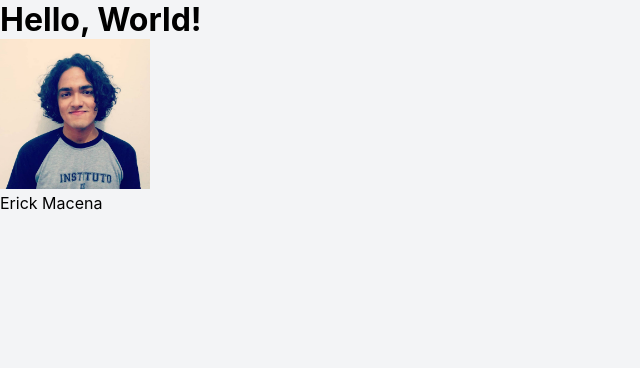
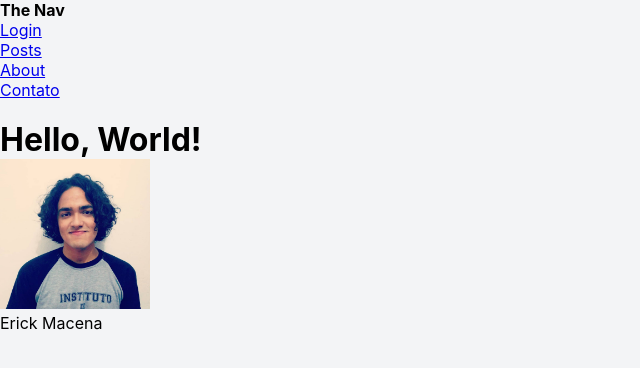
Before and after one commit to Des-web/Blogeek, a React (Create React App) app in the folder web/: page / in a window 1280 px wide. Shown: the top 368 px of the page, without its empty margins (0-640 px from the left). Built offline with nearby package versions, Linux system fonts and the light colour scheme.

Commit message:
Add NavBar component

```diff
--- /dev/null
+++ b/web/src/Components/NavBar/index.js
@@ -0,0 +1,25 @@
+import React from 'react';
+
+export default function NavBar(){
+    return(
+        <header>
+            <div class="logo">
+                <h4>The Nav</h4>
+            </div>
+            <ul class="nav-links">
+                <li>
+                    <a href="x">Login</a>
+                </li>
+                <li>
+                    <a href="x">Posts</a>
+                </li>
+                <li>
+                    <a href="x">About</a>
+                </li>
+                <li>
+                    <a href="x">Contato</a>
+                </li>
+            </ul>
+        </header>
+    )
+}
--- a/web/src/pages/Home/index.js
+++ b/web/src/pages/Home/index.js
@@ -1,11 +1,14 @@
 import React from 'react';
 
+import NavBar from '../../Components/NavBar';
 import Member from '../../Components/Member';
 import imgMember1 from '../../assets/eu.jpeg'
 
 function Home() {
   return (
     <div>
+      <NavBar/>
+      <br></br>
       <h1>Hello, World!</h1>
       <Member src={imgMember1} name="Erick Macena" />
     </div>
```
